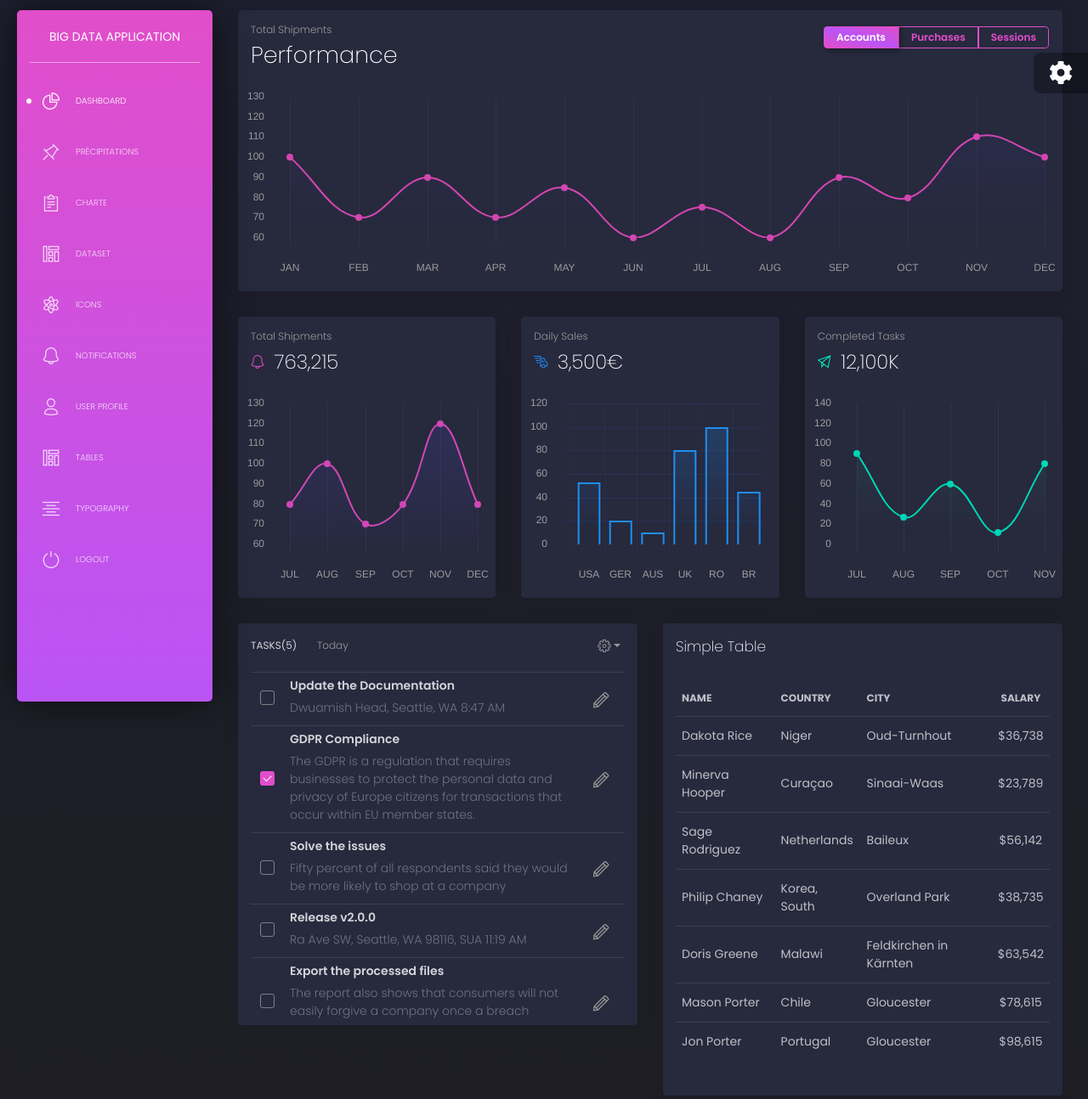
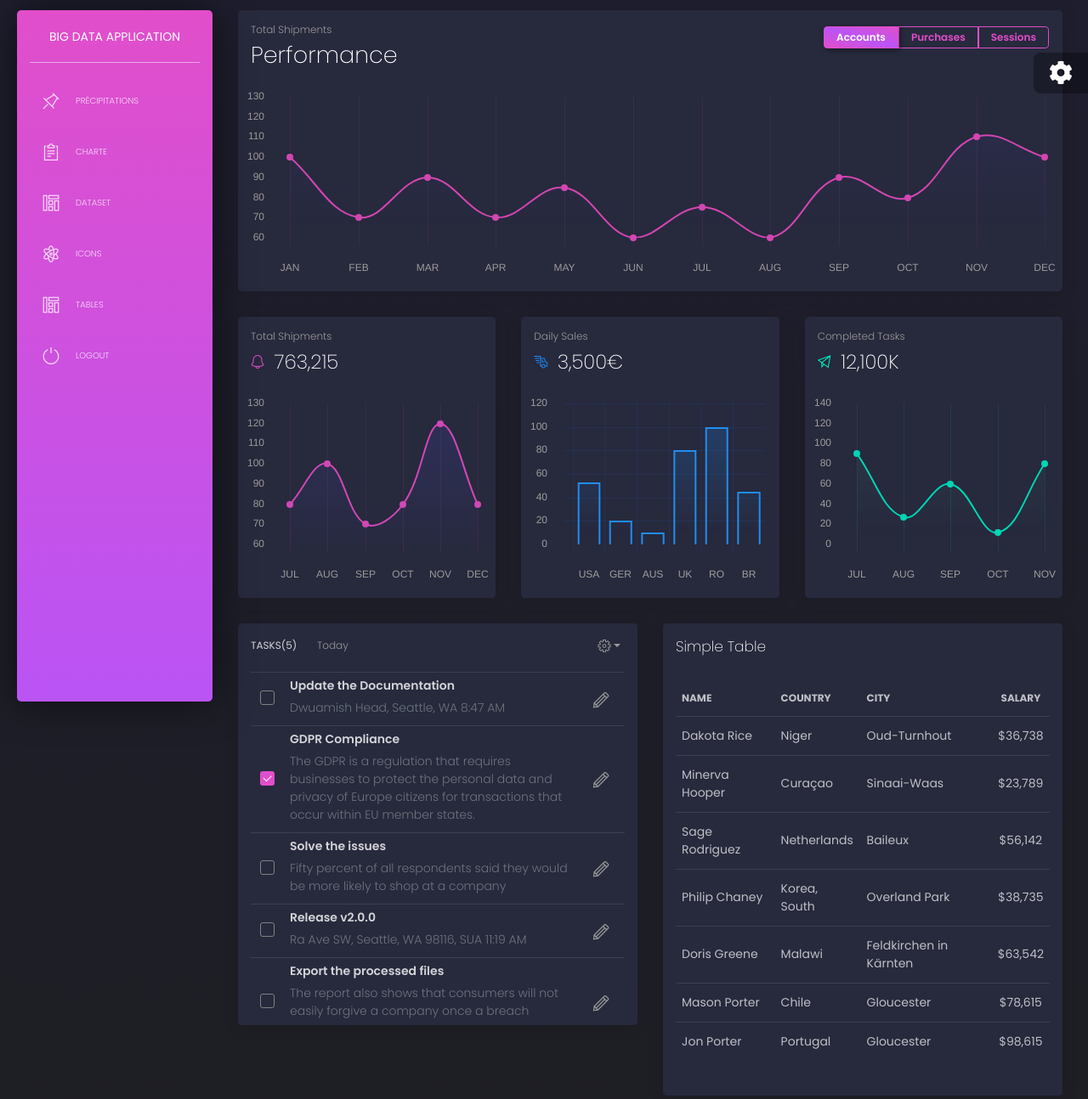
Before and after one commit to Imad-AHADAD/MrWaterFlow, a Django app: page / in a window 1280 px wide. Shown: the part 68-1362 px from the top of the page at 85% size. Run offline with Django 3.2, Linux system fonts and the light colour scheme; the visitor is signed in with stand-in values (Sample User, id 1); some libraries are stand-ins or nearby versions.

Commit message:
updating the sidebar

```diff
--- a/apps/templates/includes/sidebar.html
+++ b/apps/templates/includes/sidebar.html
@@ -13,12 +13,12 @@
                 </a>
             </div>
             <ul class="nav">
-                <li class="{% if 'index' in segment %} active {% endif %} ">
+                {% comment %} <li class="{% if 'index' in segment %} active {% endif %} ">
                     <a href="/">
                         <i class="tim-icons icon-chart-pie-36"></i>
                         <p>Dashboard</p>
                     </a>
-                </li>
+                </li> {% endcomment %}
                 <li class="{% if 'map' in segment %} active {% endif %}">
                     <a href="precipitations.html">
                         <i class="tim-icons icon-pin"></i>
@@ -49,18 +49,18 @@
                         <p>Maps</p>
                     </a>
                 </li> {% endcomment %}
-                <li class="{% if 'notifications' in segment %} active {% endif %}">
+                {% comment %} <li class="{% if 'notifications' in segment %} active {% endif %}">
                     <a href="/notifications.html">
                         <i class="tim-icons icon-bell-55"></i>
                         <p>Notifications</p>
                     </a>
-                </li>
-                <li class="{% if 'user' in segment %} active {% endif %}">
+                </li> {% endcomment %}
+                {% comment %} <li class="{% if 'user' in segment %} active {% endif %}">
                     <a href="/user.html">
                         <i class="tim-icons icon-single-02"></i>
                         <p>User Profile</p>
                     </a>
-                </li>
+                </li> {% endcomment %}
                 <li class="{% if 'tables' in segment %} active {% endif %}">
                     <a href="/tables.html">
                         {% comment %} <i class="tim-icons icon-puzzle-10"></i> {% endcomment %}
@@ -68,12 +68,12 @@
                         <p>Tables</p>
                     </a>
                 </li>
-                <li class="{% if 'typography' in segment %} active {% endif %}">
+                {% comment %} <li class="{% if 'typography' in segment %} active {% endif %}">
                     <a href="/typography.html">
                         <i class="tim-icons icon-align-center"></i>
                         <p>Typography</p>
                     </a>
-                </li>
+                </li> {% endcomment %}
                 {% comment %} <li>
                     <a href="/rtl.html">
                         <i class="tim-icons icon-world"></i>
--- a/core/settings.py
+++ b/core/settings.py
@@ -85,7 +85,8 @@
         'ENGINE': 'django.db.backends.postgresql',
         'NAME': 'mr_water_flow',
         'USER': 'postgres',
-        'PASSWORD': 'Im@d131#',
+        # 'PASSWORD': 'Im@d131#',
+        'PASSWORD': '0000',
         'HOST': 'localhost',
         'PORT': '5432',
     }
```
Also changed, not shown: README.md.
